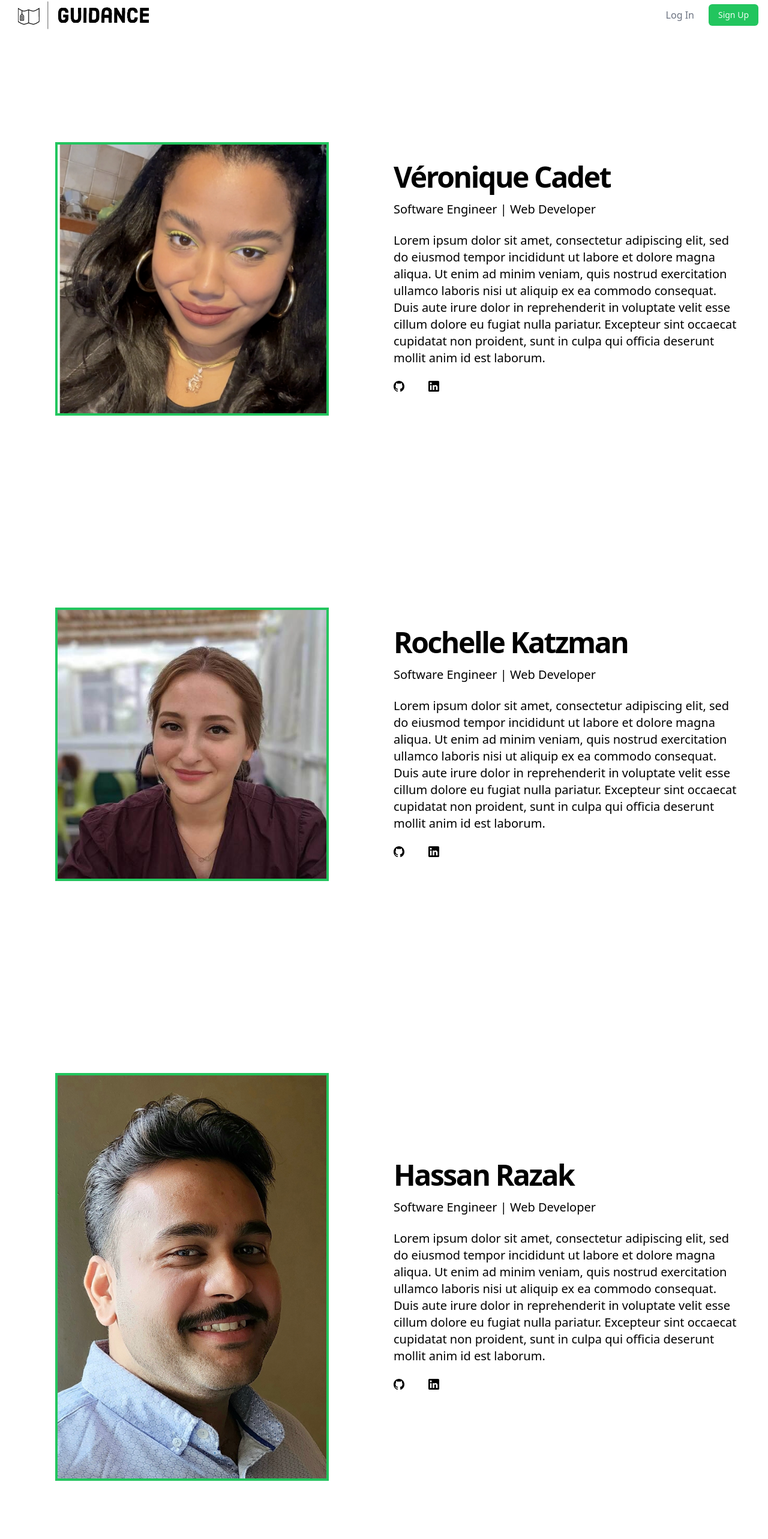
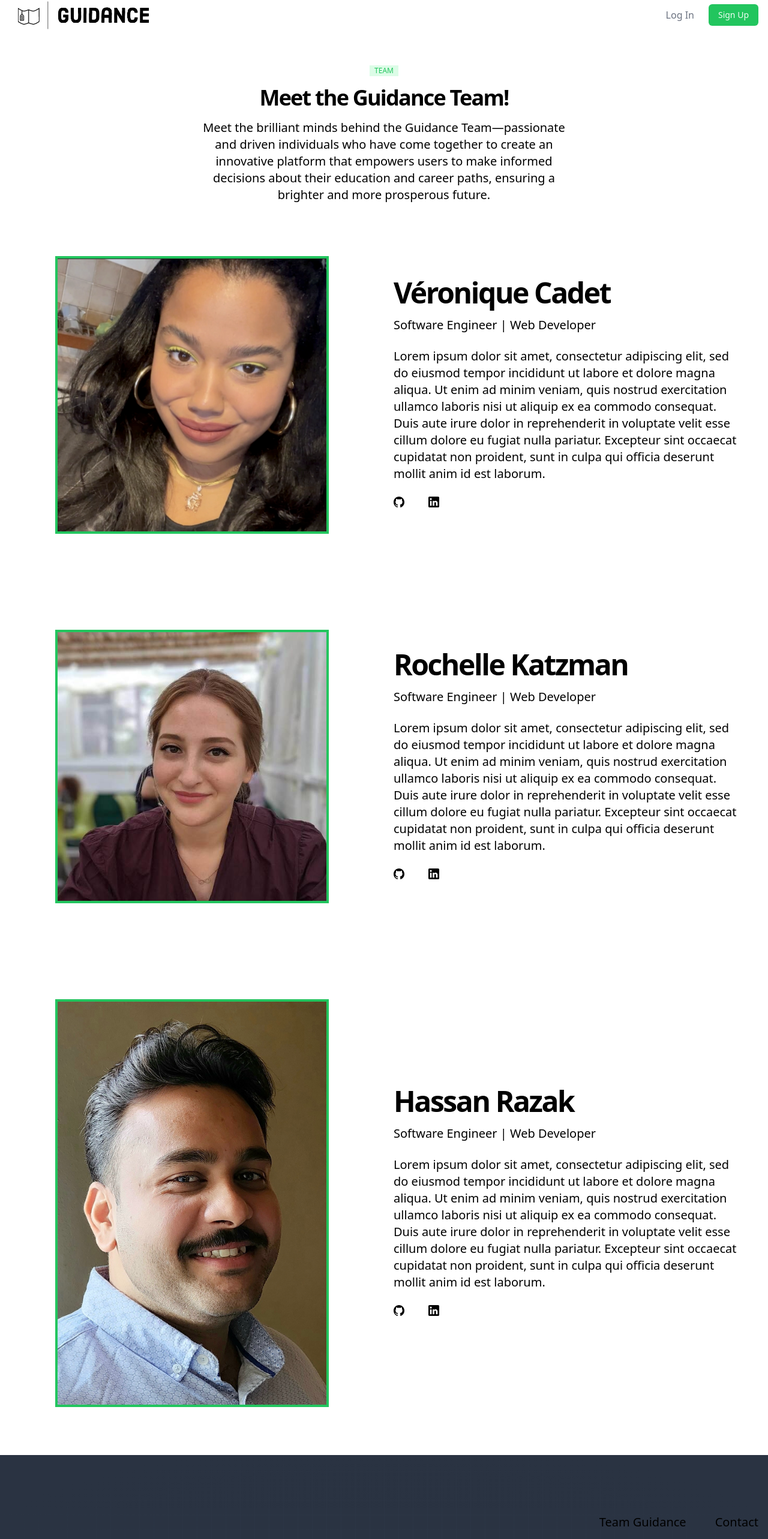
Before and after one commit to veronique-cadet/phase-4-project-frontend, a React (Create React App) app in the folder guidance/: page /about in a window 1280 px wide. Shown: the part 27-2593 px from the top of the page at 60% size. Built offline with nearby package versions, Linux system fonts and the light colour scheme; no server answers.

Commit message:
about page added a header

```diff
--- a/guidance/src/components/AboutPage.jsx
+++ b/guidance/src/components/AboutPage.jsx
@@ -10,8 +10,24 @@ const AboutPage = ({ user, setUser }) => {
   return (
     <>
       {user ? <NavBarTwo setUser={setUser} /> : <NavBar setUser={setUser} />}
+      <div className="mb-2 w-full h-full overflow-hidden pt-8">
+            <div className="md:w-1/2 w-3/4 mx-auto ">
+              <div className="w-full mx-auto flex justify-center">
+                <p className="px-2 mb-4 text-xs text-green-500 bg-green-100 font-medium uppercase rounded-9xl py-px text-center inline-block">
+                  Team
+                </p>
+              </div>
+
+              <h3 className="mb-4 text-3xl md:text-4xl text-darkCoolGray-900 font-bold tracking-tighter leading-tight text-center">
+               Meet the Guidance Team!
+              </h3>
+              <p className="text-lg md:text-xl text-coolGray-500 font-medium text-center">
+              Meet the brilliant minds behind the Guidance Team—passionate and driven individuals who have come together to create an innovative platform that empowers users to make informed decisions about their education and career paths, ensuring a brighter and more prosperous future.
+              </p>
+            </div>
+          </div>
       <section
-        className="relative py-24 md:py-40 bg-white"
+        className="relative pb-10 pt-10 md:pt-20 md:pb-20 bg-white"
         style={{
           background_image: "url('flex-ui-assets/elements/pattern-white.svg')",
           background_position: "center;",
@@ -19,7 +35,7 @@ const AboutPage = ({ user, setUser }) => {
       >
         <div className="relative z-10 container px-4 mx-auto">
           <div className="flex flex-wrap items-center -mx-4">
-            <div className="w-full md:w-1/2 px-4 mb-16 md:mb-0">
+            <div className="w-full md:w-1/2 px-4 mb-4  md:mb-0">
               <img
                 className="md:w-3/4 mx-auto h-fit border-style:double border-4 border-green-500"
                 src="/V.png"
@@ -28,7 +44,7 @@ const AboutPage = ({ user, setUser }) => {
             </div>
             <div className="w-full md:w-1/2 px-4">
               <div className="md:max-w-xl text-center md:text-left">
-                <h2 className="mb-4 text-4xl md:text-5xl leading-tight font-bold tracking-tighter">
+                <h2 className="md:mb-4 text-4xl md:text-5xl leading-tight font-bold tracking-tighter">
                   Véronique Cadet
                 </h2>
                 <p className="mb-6 text-lg md:text-xl text-coolGray-500">
@@ -96,7 +112,7 @@ const AboutPage = ({ user, setUser }) => {
       </section>
 
       <section
-        className="relative py-24 md:py-40 bg-white"
+        className="relative py-10 md:py-20 bg-white"
         style={{
           background_image: "url('flex-ui-assets/elements/pattern-white.svg')",
           background_position: "center;",
@@ -104,7 +120,7 @@ const AboutPage = ({ user, setUser }) => {
       >
         <div className="relative z-10 container px-4 mx-auto">
           <div className="flex flex-wrap items-center -mx-4">
-            <div className="w-full md:w-1/2 px-4 mb-16 md:mb-0">
+            <div className="w-full md:w-1/2 px-4 mb-4  md:mb-0">
               <img
                 className="md:w-3/4 mx-auto border-style:double border-4 border-green-500"
                 src="/R.jpg"
@@ -114,7 +130,7 @@ const AboutPage = ({ user, setUser }) => {
             </div>
             <div className="w-full md:w-1/2 px-4">
               <div className="md:max-w-xl text-center md:text-left">
-                <h2 className="mb-4 text-4xl md:text-5xl leading-tight font-bold tracking-tighter">
+                <h2 className="md:mb-4 text-4xl md:text-5xl leading-tight font-bold tracking-tighter">
                   Rochelle Katzman
                 </h2>
                 <p className="mb-6 text-lg md:text-xl text-coolGray-500">
@@ -182,7 +198,7 @@ const AboutPage = ({ user, setUser }) => {
       </section>
 
       <section
-        className="relative py-24 md:py-40 bg-white "
+        className="relative py-10 md:py-20 bg-white "
         style={{
           background_image: "url('flex-ui-assets/elements/pattern-white.svg')",
           background_position: "center;",
@@ -190,7 +206,7 @@ const AboutPage = ({ user, setUser }) => {
       >
         <div className="relative z-10 container px-4 mx-auto ">
           <div className="flex flex-wrap items-center -mx-4 ">
-            <div className="w-full md:w-1/2  px-4 mb-16 md:mb-0 ">
+            <div className="w-full md:w-1/2  px-4 mb-4  md:mb-0 ">
               <img
                 className="md:w-3/4  mx-auto border-style:double border-4 border-green-500"
                 src="/H.jpg"
@@ -200,7 +216,7 @@ const AboutPage = ({ user, setUser }) => {
             </div>
             <div className="w-full md:w-1/2 px-4">
               <div className="md:max-w-xl text-center md:text-left">
-                <h2 className="mb-4 text-4xl md:text-5xl leading-tight font-bold tracking-tighter">
+                <h2 className="md:mb-4 text-4xl md:text-5xl leading-tight font-bold tracking-tighter">
                   Hassan Razak
                 </h2>
                 <p className="mb-6 text-lg md:text-xl text-coolGray-500">
--- a/guidance/src/components/Footer.jsx
+++ b/guidance/src/components/Footer.jsx
@@ -26,7 +26,7 @@ function Footer() {
                   className="inline-block text-lg font-medium md:text-xl text-coolGray-400 hover:text-coolGray-500"
                   href="#"
                   >
-                  About
+                  Team Guidance
                 </a>
               </div>
               </Link>
```
Also changed, not shown: guidance/public/V.png.
